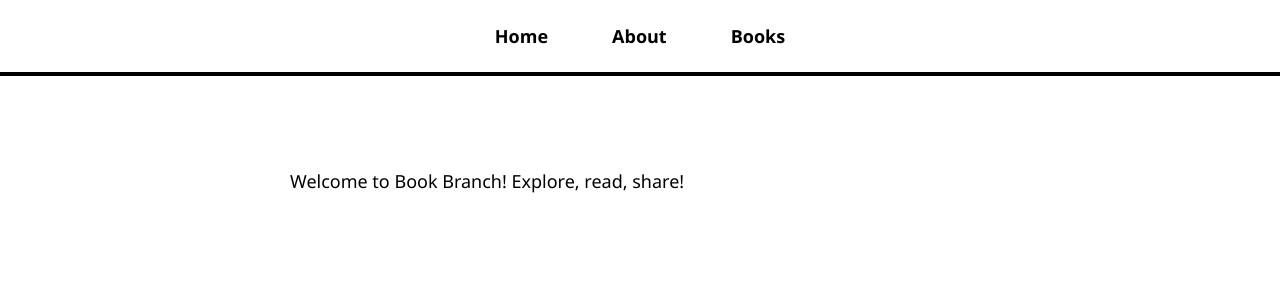
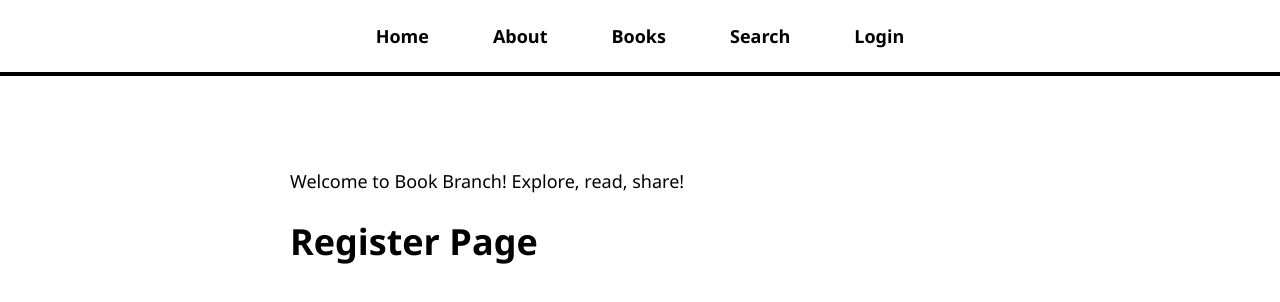
Before and after one commit to mganderson13/book_branch_project, a React (Create React App) app: page /register in a window 1280 px wide. Shown: the top 302 px of the page. Built offline with nearby package versions, Linux system fonts and the light colour scheme.

Commit message:
added login and register pages

```diff
--- a/src/App.js
+++ b/src/App.js
@@ -6,6 +6,9 @@ import About from './pages/About';
 import BrowseBooks from './pages/BrowseBooks';
 import BookDetails from './pages/BookDetails';
 import Search from './pages/Search';
+import Login from './pages/Login';
+import Register from './pages/Register';
+
 
 function App() {
   return (
@@ -21,6 +24,8 @@ function App() {
           <Route path="/browse" element={<BrowseBooks />} />
           <Route path="/details/:id" element={<BookDetails />} />
           <Route path="/search" element={<Search />} />
+          <Route path="/login" element={<Login />} />
+          <Route path="/register" element={<Register />} />
         </Routes>
       </div>
     </div>
--- a/src/NavBar.js
+++ b/src/NavBar.js
@@ -11,7 +11,13 @@ const NavBar = () => {
                     <Link to="/about">About</Link>
                 </li>
                 <li>
-                    <Link to="/books">Books</Link>
+                    <Link to="/browse">Books</Link>
+                </li>
+                <li>
+                    <Link to="/search">Search</Link>
+                </li>
+                <li>
+                    <Link to="/login">Login</Link>
                 </li>
             </ul>
         </nav>
--- /dev/null
+++ b/src/pages/Login.js
@@ -0,0 +1,7 @@
+const Login = () => {
+    return (
+        <h1>Login Page</h1>
+    );
+}
+
+export default Login;
--- /dev/null
+++ b/src/pages/Register.js
@@ -0,0 +1,7 @@
+const Register = () => {
+    return (
+        <h1>Register Page</h1>
+    );
+}
+
+export default Register;
```
Also changed, not shown: src/pages/NotFound.js (deleted).
